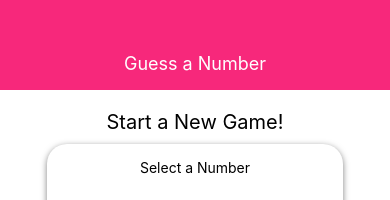
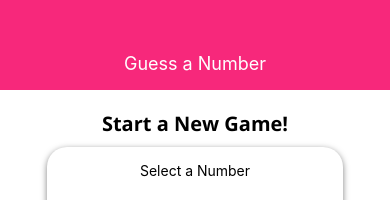
Before and after one commit to arishuynhvan/expo-number-guessing-game, a React Native app: screen / in a window 390 px wide. Shown: the top 200 px of the page. Built offline with nearby package versions, Linux system fonts and the light colour scheme.

Commit message:
Add custom fonts

```diff
--- a/App.js
+++ b/App.js
@@ -1,35 +1,65 @@
 import React, { useState } from "react";
 import { StyleSheet, View } from "react-native";
+import * as Font from "expo-font";
+import { AppLoading } from "expo";
+
 import Header from "./components/Header";
 import StartGameScreen from "./screens/StartGameScreen";
 import GameScreen from "./screens/GameScreen";
 import GameOverScreen from "./screens/GameOverScreen";
 
+const fetchFonts = () => {
+  Font.loadAsync({
+    "open-sans": require("./assets/fonts/OpenSans-Regular.ttf"),
+    "open-sans-bold": require("./assets/fonts/OpenSans-Bold.ttf"),
+  });
+};
 export default function App() {
   const [userNumber, setUserNumber] = useState();
   const [gameRounds, setGameRounds] = useState(0);
+  const [dataLoaded, setDataLoaded] = useState(false);
+
+  if (!dataLoaded) {
+    return (
+      //a component prolongs the default loading screen or splash screen
+      //keeps this screen active until a certain task is done
+      <AppLoading
+        startAsync={fetchFonts}
+        onFinish={() => setDataLoaded(true)}
+        onError={(err) => console.log(err)}
+      />
+    );
+  }
 
   const startGameHandler = (selectedNumber) => {
     setUserNumber(selectedNumber);
     setGameRounds(0);
   };
 
-  const gameOverHandler = numOfRounds => {
+  const gameOverHandler = (numOfRounds) => {
     setGameRounds(numOfRounds);
   };
 
-  const reStartGameHandler = () =>{
+  const reStartGameHandler = () => {
     setUserNumber();
     setGameRounds(0);
     content = <StartGameScreen startGame={startGameHandler} />;
   };
 
   let content = <StartGameScreen startGame={startGameHandler} />;
-  if (userNumber && gameRounds <=0) {
+  if (userNumber && gameRounds <= 0) {
     //The game hasn't started or just restarted
-    content = <GameScreen userChoice = {userNumber} onGameOver = {gameOverHandler}/>;
-  }else if (gameRounds>0){
-    content = <GameOverScreen onRestartGame ={reStartGameHandler} selectedNumber={userNumber} roundNumber = {gameRounds}/>
+    content = (
+      <GameScreen userChoice={userNumber} onGameOver={gameOverHandler} />
+    );
+  } else if (gameRounds > 0) {
+    content = (
+      <GameOverScreen
+        onRestartGame={reStartGameHandler}
+        selectedNumber={userNumber}
+        roundNumber={gameRounds}
+      />
+    );
   }
 
   //We can use navigation to load the right screen at the right time
--- a/screens/StartGameScreen.js
+++ b/screens/StartGameScreen.js
@@ -107,6 +107,7 @@
   title: {
     fontSize: 20,
     marginVertical: 10,
+    fontFamily : 'open-sans-bold'
   },
   inputContainer: {
     maxWidth: "80%",
```
Also changed, not shown: assets/fonts/OpenSans-Bold.ttf (added), assets/fonts/OpenSans-Regular.ttf (added).
